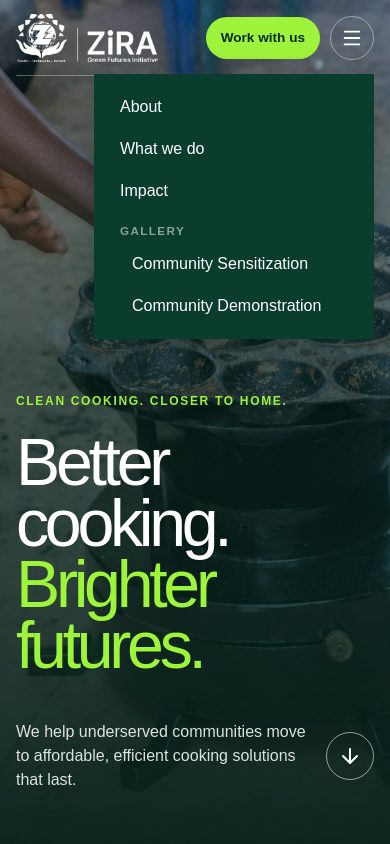
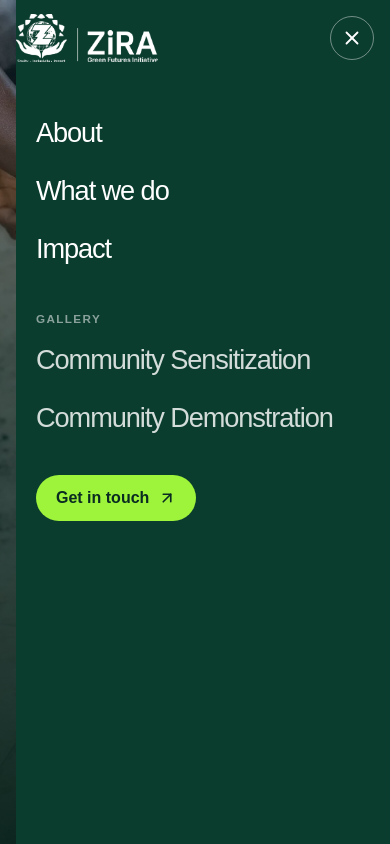
Before and after one commit to Horlladjosh/zira-green-futures, a Next.js app: page / in a window 390 px wide. Both pictures are taken after a click on the heading "Toggle navigation". Shown: the top 844 px of the page. Built offline with nearby package versions, Linux system fonts and the light colour scheme.

Commit message:
Improve mobile menu and add outreach media

```diff
--- a/app/gallery/community-outreach/page.tsx
+++ b/app/gallery/community-outreach/page.tsx
@@ -29,6 +29,11 @@ export default function CommunityOutreachPage() {
       description="ZiRA returned to Piko Village for a practical clean cooking demonstration, helping women explore cleaner cooking solutions that fit everyday meals, household budgets and local routines."
       hero={{ src: "/gallery/community/community-8492.webp", width: 2400, height: 1618, alt: "ZiRA team and Piko Village community members gathered after the clean cooking demonstration" }}
       images={images}
+      video={{
+        src: "/gallery/community/zira-clean-cooking-demonstration.mp4",
+        poster: "/gallery/community/zira-clean-cooking-demonstration-poster.webp",
+        title: "See the demonstration in action",
+      }}
     />
   );
 }
--- a/app/gallery/piko-outreach/page.tsx
+++ b/app/gallery/piko-outreach/page.tsx
@@ -27,6 +27,7 @@ export default function PikoOutreachPage() {
       description="ZiRA met with 20 women in Piko Village to understand daily cooking realities, health concerns and what an affordable transition to cleaner cooking should look like."
       hero={{ src: "/gallery/piko/piko-020.webp", width: 1800, height: 1200, alt: "Women and ZiRA team members in a Piko Village focus group discussion" }}
       images={images}
+      reportHref="https://drive.google.com/file/d/1WwkbS2cdBKiB76SP5BrjDfkHQyV_EV0W/view"
     />
   );
 }
--- a/app/globals.css
+++ b/app/globals.css
@@ -61,6 +61,7 @@ body {
   font-size: 16px;
   text-rendering: optimizeLegibility;
 }
+body.menu-open { overflow: hidden; }
 a { color: inherit; text-decoration: none; }
 button, a { -webkit-tap-highlight-color: transparent; }
 .section-shell { width: min(var(--container-max), calc(100% - (var(--page-gutter) * 2))); margin-inline: auto; }
@@ -147,8 +148,10 @@ button, a { -webkit-tap-highlight-color: transparent; }
 .pill-button:hover { transform: translateY(-2px); background: white; }
 .header-button { justify-self: end; }
 .header-actions { display: flex; justify-self: end; align-items: center; gap: 10px; }
-.mobile-menu { position: relative; display: none; }
+.mobile-menu { display: none; }
 .mobile-menu > summary {
+  position: relative;
+  z-index: 3;
   display: grid;
   width: 44px;
   height: 44px;
@@ -158,19 +161,29 @@ button, a { -webkit-tap-highlight-color: transparent; }
   border: 1px solid rgba(255,255,255,.42);
   border-radius: 50%;
 }
+.mobile-menu > summary svg { grid-area: 1 / 1; }
+.menu-close-icon { display: none; }
+.mobile-menu[open] .menu-open-icon { display: none; }
+.mobile-menu[open] .menu-close-icon { display: block; }
 .mobile-menu-panel {
-  position: absolute;
-  top: calc(100% + 14px);
-  right: 0;
+  position: fixed;
+  z-index: 2;
+  inset: 0;
   display: grid;
-  width: min(280px,calc(100vw - 32px));
-  padding: 12px;
+  width: 100vw;
+  height: 100dvh;
+  align-content: start;
+  overflow-y: auto;
+  padding: 124px max(28px,calc((100vw - 1280px) / 2)) 40px;
   background: var(--green);
-  box-shadow: 0 20px 42px rgba(5,31,24,.3);
+  color: white;
 }
-.mobile-menu-panel a, .mobile-menu-panel span { padding: 12px 14px; }
-.mobile-menu-panel span { padding-bottom: 6px; color: rgba(255,255,255,.52); font-size: .73rem; font-weight: 800; letter-spacing: .12em; text-transform: uppercase; }
-.mobile-menu-panel .mobile-sub-link { padding-left: 26px; }
+.mobile-menu-panel > a:not(.mobile-menu-cta) { padding: 13px 0; font-size: clamp(1.7rem,5vw,2.7rem); letter-spacing: -.04em; }
+.mobile-menu-panel span { margin-top: 20px; padding: 14px 0 6px; color: rgba(255,255,255,.52); font-size: .73rem; font-weight: 800; letter-spacing: .12em; text-transform: uppercase; }
+.mobile-menu-panel > .mobile-sub-link { padding-block: 10px; color: rgba(255,255,255,.82); font-size: clamp(1.1rem,3.2vw,1.45rem); letter-spacing: -.02em; }
+.mobile-menu-cta { width: fit-content; margin-top: 28px; }
+.site-header:has(.mobile-menu[open]) .brand { position: relative; z-index: 3; }
+.site-header:has(.mobile-menu[open]) .header-button { visibility: hidden; }
 
 .hero {
   position: relative;
@@ -438,6 +451,12 @@ button, a { -webkit-tap-highlight-color: transparent; }
   font-size: clamp(1.05rem,1.5vw,1.3rem);
   line-height: 1.55;
 }
+.gallery-report-button { align-self: flex-start; margin-top: 28px; }
+.gallery-video-section { padding-top: clamp(84px,10vw,140px); }
+.gallery-video-heading { margin-bottom: 42px; }
+.gallery-video-heading h2 { max-width: 900px; margin: 0; font-size: clamp(2.8rem,5.2vw,5.8rem); font-weight: 500; letter-spacing: -.065em; line-height: .92; }
+.gallery-video-heading p { max-width: 620px; margin: 28px 0 0; color: #607069; font-size: 1.05rem; line-height: 1.6; }
+.gallery-video-section video { display: block; width: 100%; aspect-ratio: 16 / 9; background: var(--green); object-fit: cover; }
 .gallery-section { padding-block: clamp(84px,10vw,140px); }
 .gallery-intro {
   display: block;
@@ -501,6 +520,7 @@ button, a { -webkit-tap-highlight-color: transparent; }
   .brand { width: 142px; height: 48px; }
   .header-button { min-height: 42px; padding-inline: 15px; font-size: .85rem; }
   .header-button svg { display: none; }
+  .mobile-menu-panel { padding: 104px 20px 32px; }
   .hero { min-height: 720px; }
   .hero-image { object-position: 67% bottom; }
   .hero-image { animation: none; }
--- a/app/site-header.tsx
+++ b/app/site-header.tsx
@@ -1,8 +1,33 @@
+"use client";
+
 import Image from "next/image";
 import Link from "next/link";
-import { ArrowUpRight, ChevronDown, Menu } from "lucide-react";
+import { useEffect, useRef } from "react";
+import { ArrowUpRight, ChevronDown, Menu, X } from "lucide-react";
 
 export default function SiteHeader() {
+  const mobileMenuRef = useRef<HTMLDetailsElement>(null);
+
+  useEffect(() => {
+    const menu = mobileMenuRef.current;
+    if (!menu) return;
+
+    const handleToggle = () => {
+      document.body.classList.toggle("menu-open", menu.open);
+    };
+
+    menu.addEventListener("toggle", handleToggle);
+    return () => {
+      menu.removeEventListener("toggle", handleToggle);
+      document.body.classList.remove("menu-open");
+    };
+  }, []);
+
+  const closeMobileMenu = () => {
+    mobileMenuRef.current?.removeAttribute("open");
+    document.body.classList.remove("menu-open");
+  };
+
   return (
     <header className="site-header">
       <Link className="brand" href="/" aria-label="ZiRA home">
@@ -24,17 +49,23 @@ export default function SiteHeader() {
 
       <div className="header-actions">
         <a className="pill-button header-button" href="#contact">
-          Work with us <ArrowUpRight size={17} strokeWidth={2.2} />
+          Get in touch <ArrowUpRight size={17} strokeWidth={2.2} />
         </a>
-        <details className="mobile-menu">
-          <summary aria-label="Open navigation"><Menu size={22} /></summary>
+        <details className="mobile-menu" ref={mobileMenuRef}>
+          <summary aria-label="Toggle navigation">
+            <Menu className="menu-open-icon" size={22} />
+            <X className="menu-close-icon" size={22} />
+          </summary>
           <nav className="mobile-menu-panel" aria-label="Mobile navigation">
-            <Link href="/#about">About</Link>
-            <Link href="/#work">What we do</Link>
-            <Link href="/#impact">Impact</Link>
+            <Link href="/#about" onClick={closeMobileMenu}>About</Link>
+            <Link href="/#work" onClick={closeMobileMenu}>What we do</Link>
+            <Link href="/#impact" onClick={closeMobileMenu}>Impact</Link>
             <span>Gallery</span>
-            <Link className="mobile-sub-link" href="/gallery/piko-outreach">Community Sensitization</Link>
-            <Link className="mobile-sub-link" href="/gallery/community-outreach">Community Demonstration</Link>
+            <Link className="mobile-sub-link" href="/gallery/piko-outreach" onClick={closeMobileMenu}>Community Sensitization</Link>
+            <Link className="mobile-sub-link" href="/gallery/community-outreach" onClick={closeMobileMenu}>Community Demonstration</Link>
+            <a className="pill-button mobile-menu-cta" href="#contact" onClick={closeMobileMenu}>
+              Get in touch <ArrowUpRight size={18} strokeWidth={2.2} />
+            </a>
           </nav>
         </details>
       </div>
```
Also changed, not shown: app/gallery/gallery-page.tsx (+26 -1 lines), public/gallery/community/zira-clean-cooking-demonstration-poster.webp (added), 1 other file (tests, documents, lock files or other folders).
